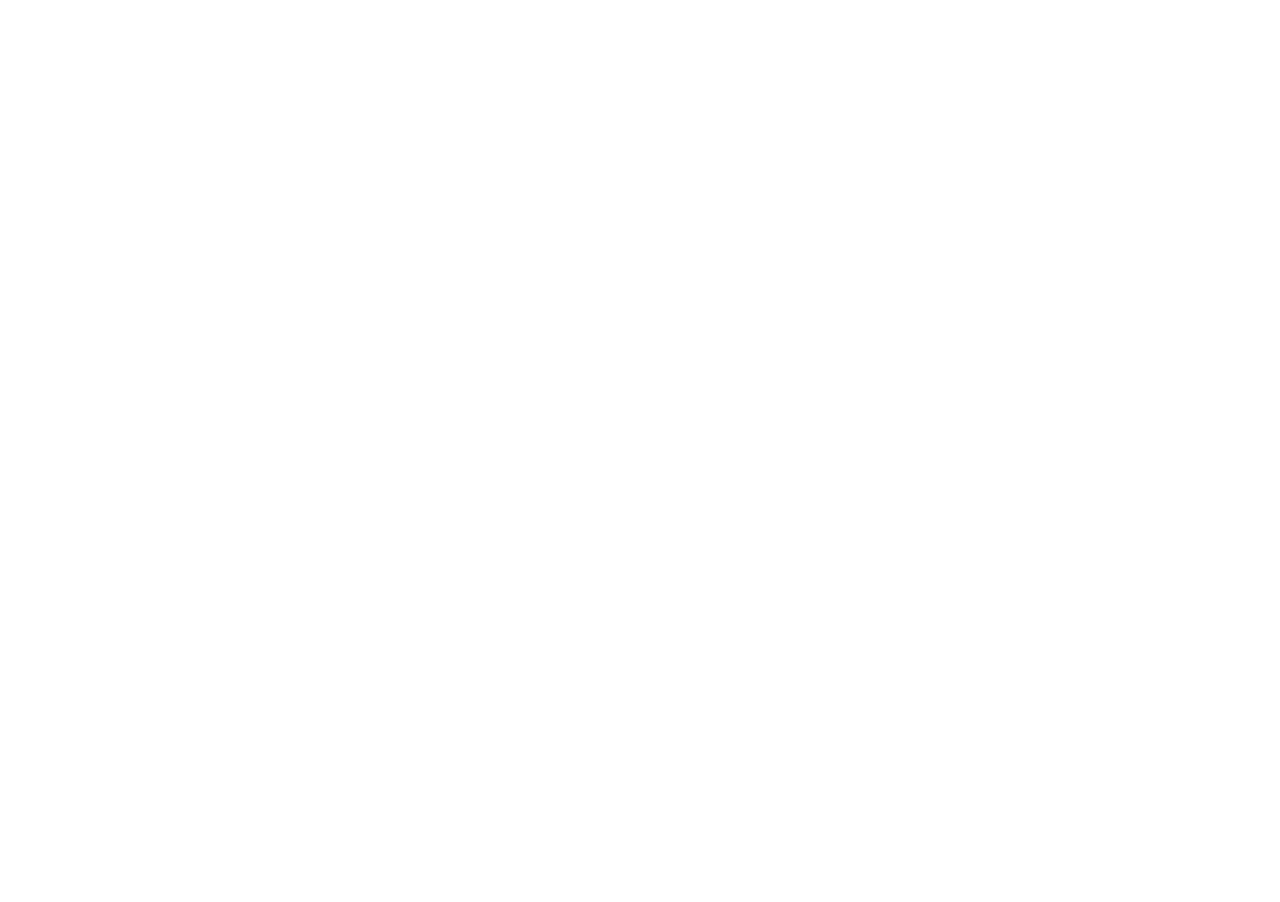
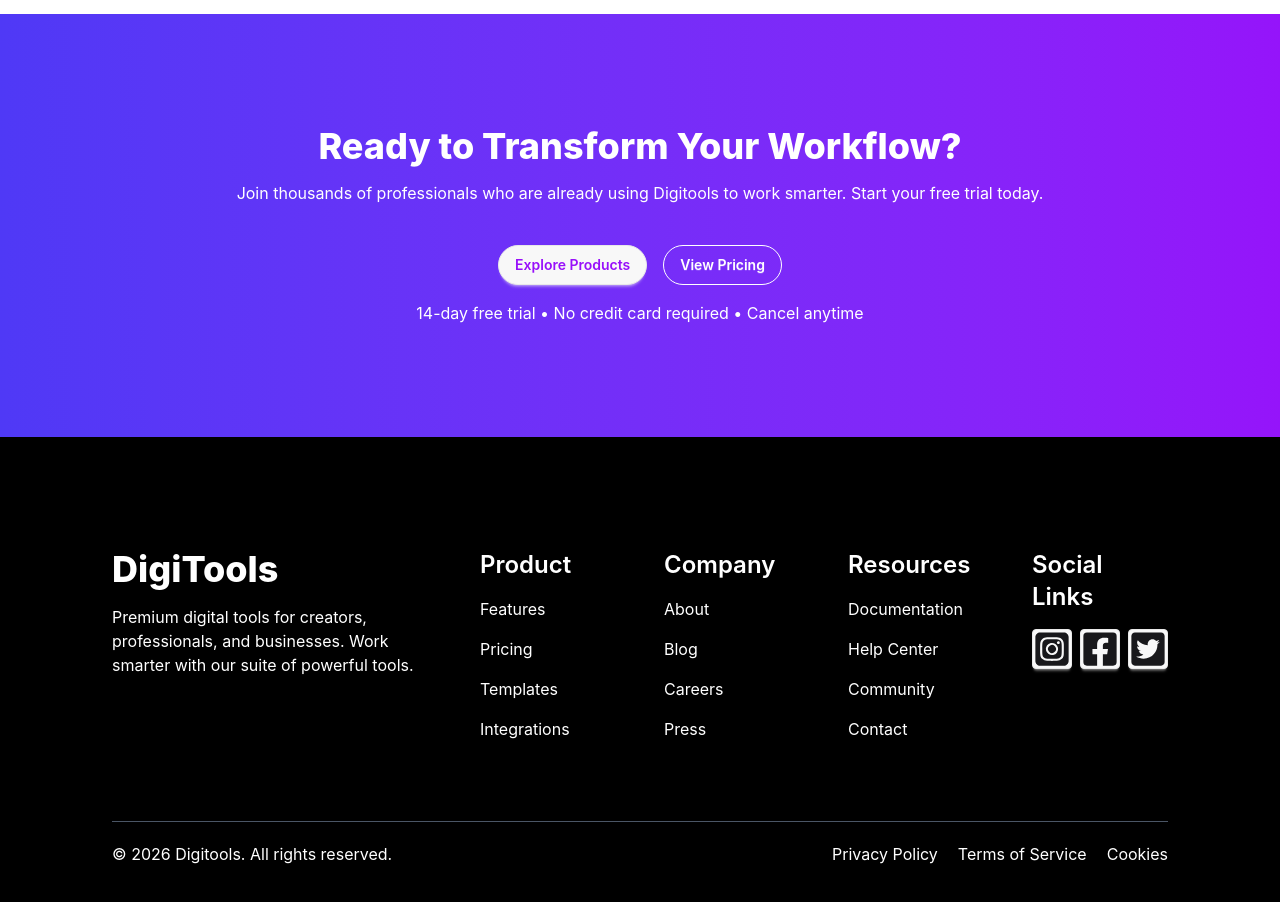
Before and after one commit to farhan-al-shahrier-siam/digiTools-platform, a React (Vite) app: page / in a window 1280 px wide. Shown: the part 2363-3265 px from the top of the page. Before the commit the page ends 2377 px from the top, so only its background shows below. Built offline with nearby package versions, Linux system fonts and the light colour scheme.

Commit message:
Added footer as per figma

```diff
--- a/src/App.jsx
+++ b/src/App.jsx
@@ -1,5 +1,6 @@
 import "./App.css";
 import Banner from "./components/Banner/Banner";
+import Footer from "./components/Footer/Footer";
 import Navbar from "./components/Navbar/Navbar";
 import PricingSection from "./components/PricingSection/PricingSection";
 import StatusSection from "./components/StatusSection/StatusSection";
@@ -17,6 +18,8 @@
           <StepsSection></StepsSection>
 
           <PricingSection></PricingSection>
+
+          <Footer></Footer>
         </>
     );
 }
--- /dev/null
+++ b/src/components/Footer/Footer.jsx
@@ -0,0 +1,69 @@
+import React from "react";
+import { FaFacebookSquare, FaTwitterSquare } from "react-icons/fa";
+import { FaSquareInstagram } from "react-icons/fa6";
+
+const Footer = () => {
+    return (
+        <div>
+            <div className="p-6 md:py-28 bg-linear-to-r from-[#4F39F6] to-[#9514FA] text-white text-center space-y-10">
+                <div className="space-y-4">
+                    <h2 className="font-extrabold text-3xl  md:text-4xl">Ready to Transform Your Workflow?</h2>
+                    <p className="text-sm md:text-[16px]">Join thousands of professionals who are already using Digitools to work smarter. Start your free trial today.</p>
+                </div>
+                <div className="space-y-4">
+                    <button className="btn rounded-full text-purple-600 mr-4">Explore Products</button>
+                    <button className="btn btn-outline rounded-full">View Pricing</button>
+                    <p>14-day free trial • No credit card required • Cancel anytime</p>
+                </div>
+            </div>
+
+            <div className="bg-black p-28">
+                <div className="text-white grid grid-cols-6 items-start justify-between container mx-auto gap-12">
+                    <div className="col-span-2">
+                        <h2 className="font-extrabold text-4xl mb-4">DigiTools</h2>
+                        <p>Premium digital tools for creators, professionals, and businesses. Work smarter with our suite of powerful tools.</p>
+                    </div>
+                    <div className="space-y-4">
+                        <h3 className="font-semibold text-2xl">Product</h3>
+                        <p>Features</p>
+                        <p>Pricing</p>
+                        <p>Templates</p>
+                        <p>Integrations</p>
+                    </div>
+                    <div className="space-y-4">
+                        <h3 className="font-semibold text-2xl">Company</h3>
+                        <p>About</p>
+                        <p>Blog</p>
+                        <p>Careers</p>
+                        <p>Press</p>
+                    </div>
+                    <div className="space-y-4">
+                        <h3 className="font-semibold text-2xl">Resources</h3>
+                        <p>Documentation</p>
+                        <p>Help Center</p>
+                        <p>Community</p>
+                        <p>Contact</p>
+                    </div>
+                    <div className="space-y-4">
+                        <h3 className="font-semibold text-2xl">Social Links</h3>
+                        <div className="flex gap-2">
+                            <FaSquareInstagram className="text-4xl btn p-0" />
+                            <FaFacebookSquare className="text-4xl btn p-0" />
+                            <FaTwitterSquare className="text-4xl btn p-0" />
+                        </div>
+                    </div>
+                </div>
+                <div className="text-white flex justify-between border-t border-gray-600 mt-20 pt-5">
+                    <p>© 2026 Digitools. All rights reserved.</p>
+                    <div className="flex gap-5">
+                        <p>Privacy Policy</p>
+                        <p>Terms of Service</p>
+                        <p>Cookies</p>
+                    </div>
+                </div>
+            </div>
+        </div>
+    );
+};
+
+export default Footer;
```
